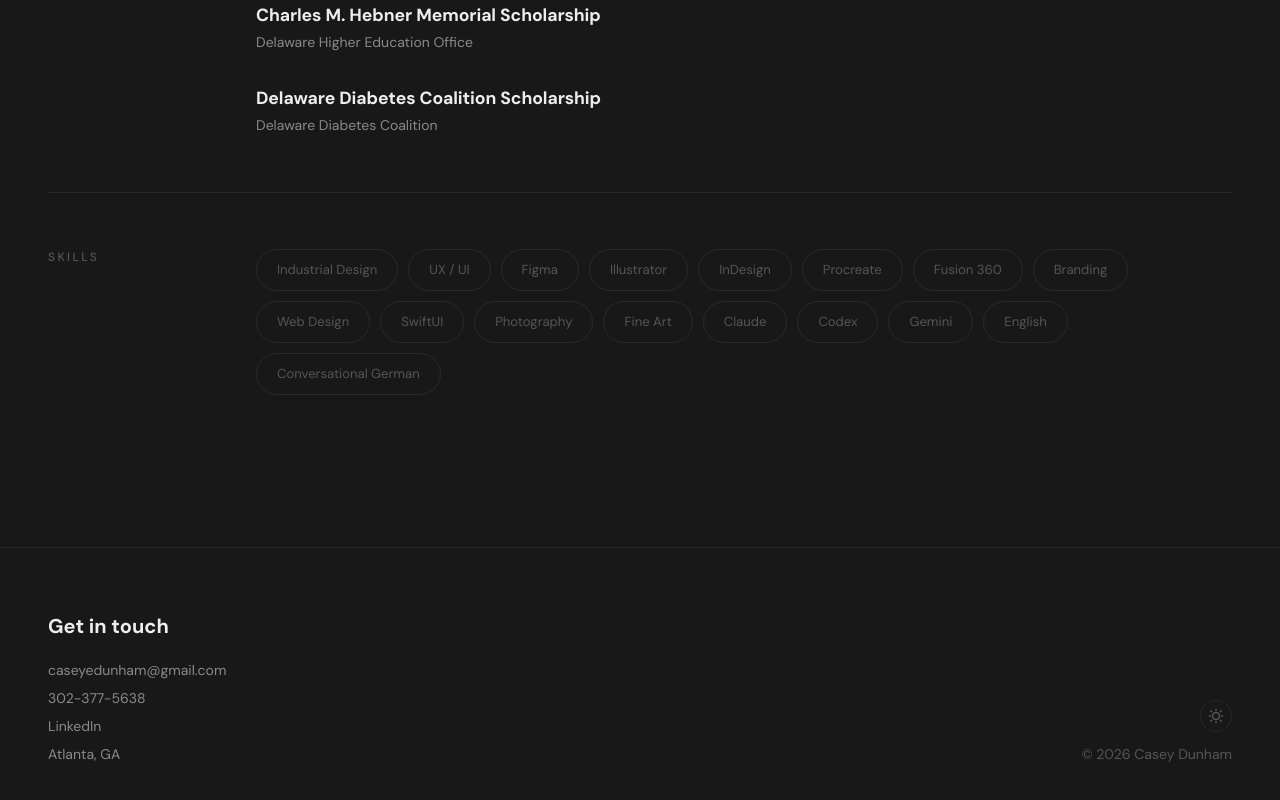
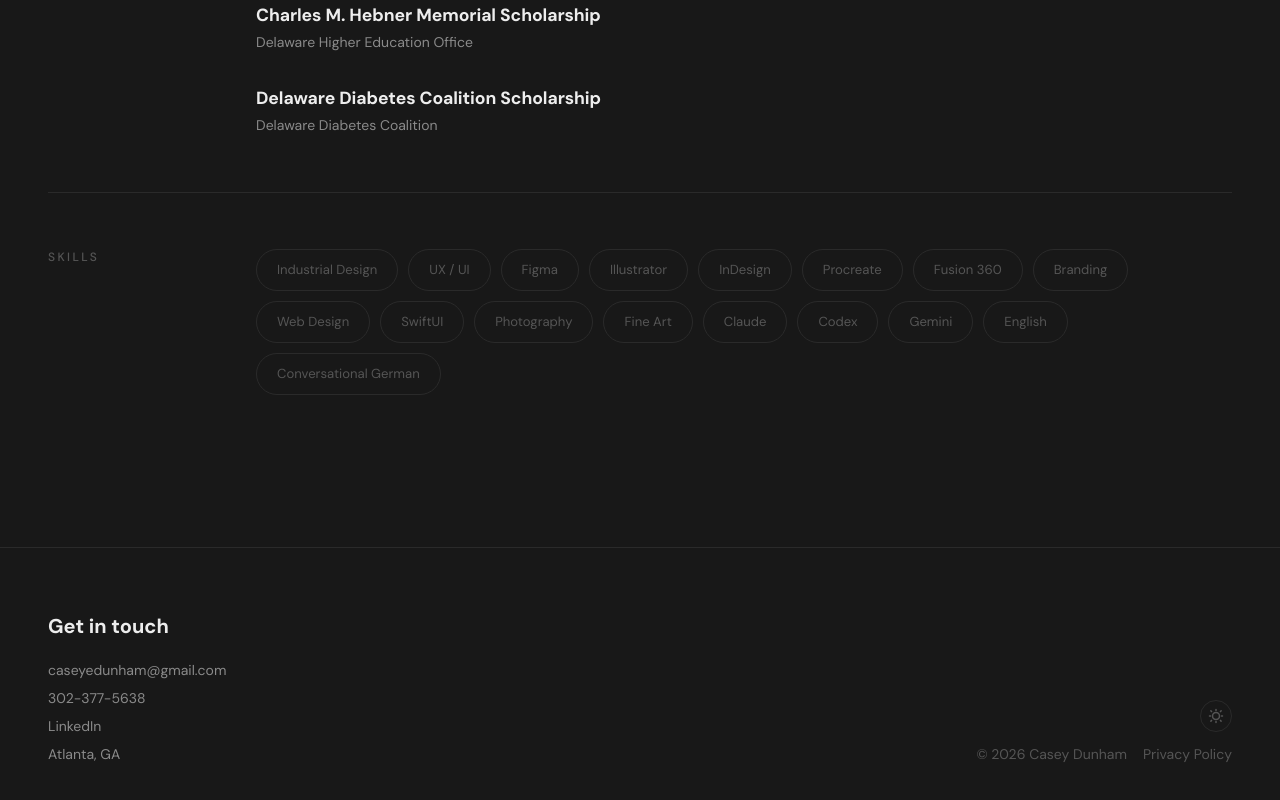
Before and after one commit to casey-dunham/casey-portfolio, a Next.js app: page /about in a window 1280 px wide. Shown: the part 1762-2562 px from the top of the page. Built offline with nearby package versions, Linux system fonts and the light colour scheme; no server answers.

Commit message:
Fix privacy policy: correct year, token, add footer links across all pages

```diff
--- a/src/app/about/page.tsx
+++ b/src/app/about/page.tsx
@@ -156,7 +156,10 @@ export default function About() {
           </div>
           <div className="md:self-end flex flex-col items-start md:items-end gap-3 font-body text-sm text-fg-dim">
             <ThemeToggle />
-            <span>&copy; {new Date().getFullYear()} Casey Dunham</span>
+            <div className="flex items-center gap-4">
+              <span>&copy; {new Date().getFullYear()} Casey Dunham</span>
+              <a href="/privacy" className="hover:text-fg-muted transition-colors">Privacy Policy</a>
+            </div>
           </div>
         </div>
       </footer>
--- a/src/app/privacy/page.tsx
+++ b/src/app/privacy/page.tsx
@@ -5,7 +5,7 @@ export const metadata: Metadata = {
   description: 'Privacy policy for caseydunham.design.',
 };
 
-const EFFECTIVE_DATE = 'April 14, 2025';
+const EFFECTIVE_DATE = 'April 14, 2026';
 const SITE_URL = 'https://www.caseydunham.design';
 const CONTACT_EMAIL = 'caseyedunham@gmail.com';
 
@@ -125,7 +125,7 @@ export default function PrivacyPolicy() {
           <p>
             The Site itself does not set any cookies. Your browser may store a theme
             preference (&ldquo;light&rdquo; or &ldquo;dark&rdquo;) in{' '}
-            <code className="text-[0.85em] bg-surface px-1.5 py-0.5 rounded">
+            <code className="text-[0.85em] bg-bg-raised px-1.5 py-0.5 rounded">
               localStorage
             </code>
             ; this data never leaves your device and is not transmitted to any server.
--- a/src/app/projects/dossi/page.tsx
+++ b/src/app/projects/dossi/page.tsx
@@ -713,7 +713,10 @@ export default function DossiProject() {
           </div>
           <div className="md:self-end flex flex-col items-start md:items-end gap-3 font-body text-sm text-fg-dim">
             <ThemeToggle />
-            <span>&copy; {new Date().getFullYear()} Casey Dunham</span>
+            <div className="flex items-center gap-4">
+              <span>&copy; {new Date().getFullYear()} Casey Dunham</span>
+              <a href="/privacy" className="hover:text-fg-muted transition-colors">Privacy Policy</a>
+            </div>
           </div>
         </div>
       </footer>
--- a/src/app/projects/rewired/page.tsx
+++ b/src/app/projects/rewired/page.tsx
@@ -481,7 +481,10 @@ export default function RewiredProject() {
           </div>
           <div className="md:self-end flex flex-col items-start md:items-end gap-3 font-body text-sm text-fg-dim">
             <ThemeToggle />
-            <span>&copy; {new Date().getFullYear()} Casey Dunham</span>
+            <div className="flex items-center gap-4">
+              <span>&copy; {new Date().getFullYear()} Casey Dunham</span>
+              <a href="/privacy" className="hover:text-fg-muted transition-colors">Privacy Policy</a>
+            </div>
           </div>
         </div>
       </footer>
--- a/src/app/projects/zora/page.tsx
+++ b/src/app/projects/zora/page.tsx
@@ -247,7 +247,10 @@ export default function ZoraProject() {
           </div>
           <div className="md:self-end flex flex-col items-start md:items-end gap-3 font-body text-sm text-fg-dim">
             <ThemeToggle />
-            <span>&copy; {new Date().getFullYear()} Casey Dunham</span>
+            <div className="flex items-center gap-4">
+              <span>&copy; {new Date().getFullYear()} Casey Dunham</span>
+              <a href="/privacy" className="hover:text-fg-muted transition-colors">Privacy Policy</a>
+            </div>
           </div>
         </div>
       </footer>
```
